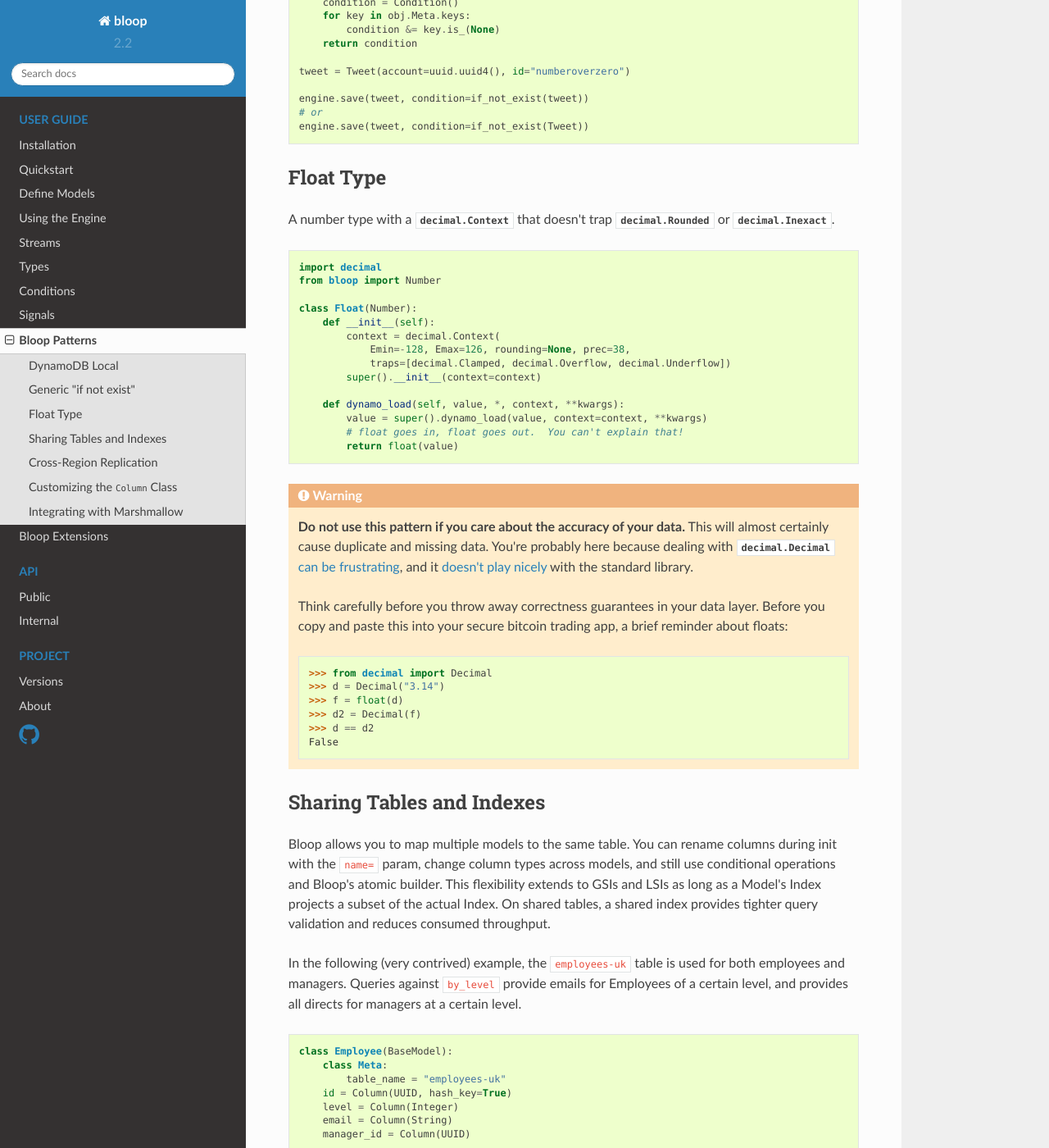
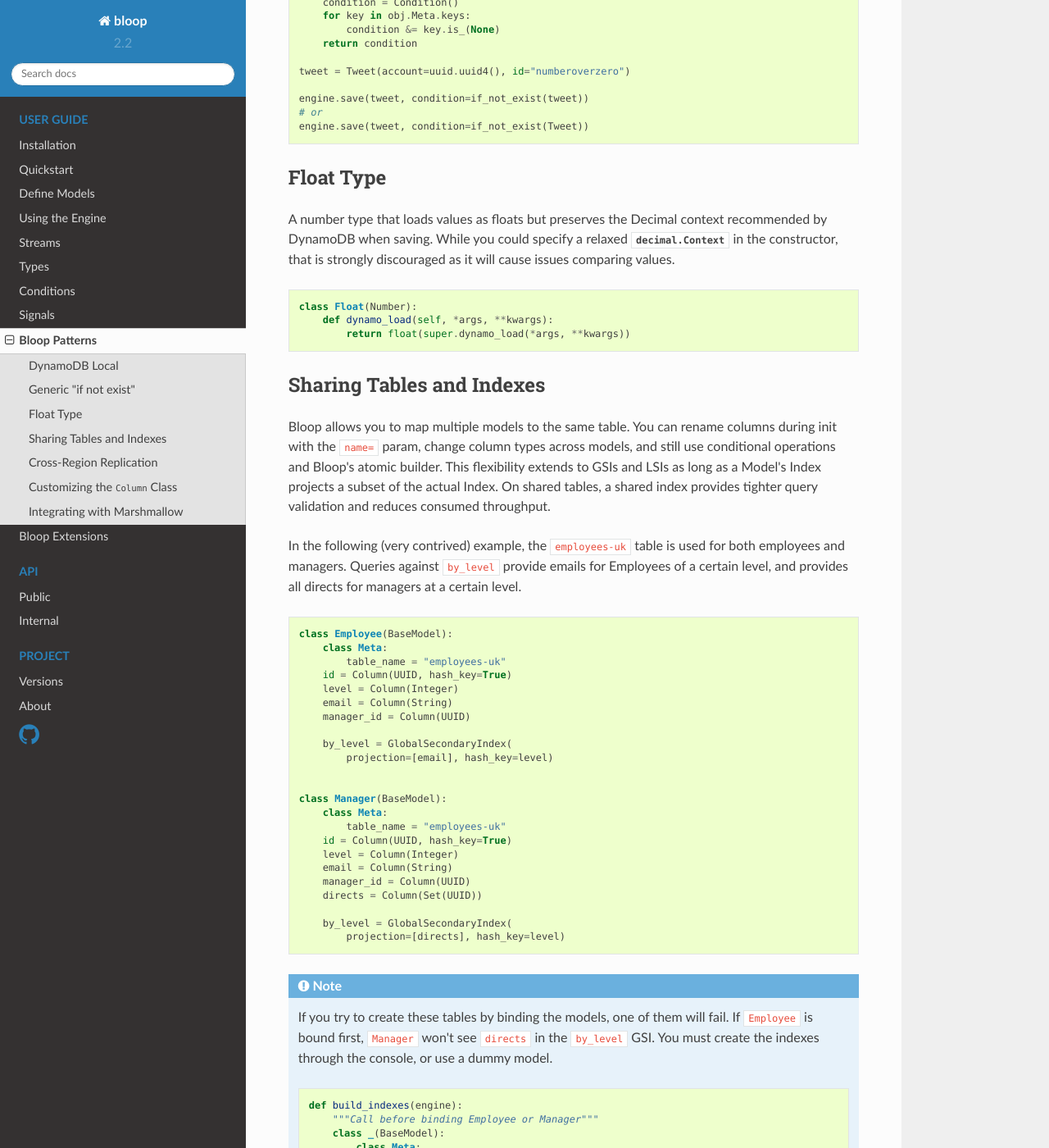
Before and after one commit to numberoverzero/bloop, a Sphinx documentation site: the page built from docs/user/patterns.rst, in a window 1280 px wide and 1400 px high, scrolled down 1610 px. Shown: the whole window at 82% size. Built offline with Sphinx 7.4.7 and the Read the Docs theme 2.0.0, drawn with Linux system fonts in a browser that asks for light colours; some of the changed text lies outside the part shown.

Commit message:
docs: refine bits of the User Guide

```diff
--- a/docs/user/patterns.rst
+++ b/docs/user/patterns.rst
@@ -104,45 +104,15 @@ Create a condition for any model or object that fails the operation if the item
  Float Type
 ============
 
-A number type with a :class:`decimal.Context` that doesn't trap :class:`decimal.Rounded` or :class:`decimal.Inexact`.
+A number type that loads values as floats but preserves the Decimal context recommended by DynamoDB when saving.
+While you could specify a relaxed :class:`decimal.Context` in the constructor, that is strongly discouraged
+as it will cause issues comparing values.
 
 .. code-block:: python
 
-    import decimal
-    from bloop import Number
-
     class Float(Number):
-        def __init__(self):
-            context = decimal.Context(
-                Emin=-128, Emax=126, rounding=None, prec=38,
-                traps=[decimal.Clamped, decimal.Overflow, decimal.Underflow])
-            super().__init__(context=context)
-
-        def dynamo_load(self, value, *, context, **kwargs):
-            value = super().dynamo_load(value, context=context, **kwargs)
-            # float goes in, float goes out.  You can't explain that!
-            return float(value)
-
-.. warning::
-
-    **Do not use this pattern if you care about the accuracy of your data.**
-    This will almost certainly cause duplicate and missing data.  You're probably here because dealing with
-    :class:`decimal.Decimal` `can be frustrating`__, and it `doesn't play nicely`__ with the standard library.
-
-    Think carefully before you throw away correctness guarantees in your data layer.  Before you copy and paste
-    this into your secure bitcoin trading app, a brief reminder about floats:
-
-    .. code-block:: pycon
-
-        >>> from decimal import Decimal
-        >>> d = Decimal("3.14")
-        >>> f = float(d)
-        >>> d2 = Decimal(f)
-        >>> d == d2
-        False
-
-    __ https://github.com/boto/boto3/issues/665
-    __ https://github.com/boto/boto3/issues/369
+        def dynamo_load(self, *args, **kwargs):
+            return float(super.dynamo_load(*args, **kwargs))
 
 ============================
  Sharing Tables and Indexes
@@ -268,12 +238,13 @@ a nullable constraint on columns.  Instead, these can be trivially added to the
         def __init__(self, *args, nullable=True, check_type=True, **kwargs):
             super().__init__(*args, **kwargs)
             self.nullable = nullable
-            self.check_type = True
+            self.check_type = check_type
 
         def __set__(self, obj, value):
-            if not self.nullable and value is None:
-                msg = "Tried to set {} to None but column is not nullable"
-                raise ValueError(msg.format(self.name))
+            if value is None:
+                if self.nullable:
+                    return
+                raise ValueError(f"{self!r} does not allow None")
             elif self.check_type and not isinstance(value, self.typedef.python_type):
                 msg = "Tried to set {} with invalid type {} (expected {})"
                 raise TypeError(msg.format(
--- a/docs/user/streams.rst
+++ b/docs/user/streams.rst
@@ -210,9 +210,10 @@ Use :data:`Stream.token <bloop.stream.Stream.token>` to save the current state a
 
 .. code-block:: pycon
 
-    >>> with open("/tmp/stream-token", "r" as f):
+    >>> with open("/tmp/stream-token", "w") as f:
+    ...     json.dump(stream.token, f, indent=2)
+    >>> with open("/tmp/stream-token", "r") as f:
     ...     token = json.load(f)
-    ...
     >>> stream = engine.stream(User, token)
 
 When reloading from a token, Bloop will automatically prune shards that have expired, and extend the
```
Also changed, not shown: other parts of docs/user/patterns.rst (+1 -1 lines).
